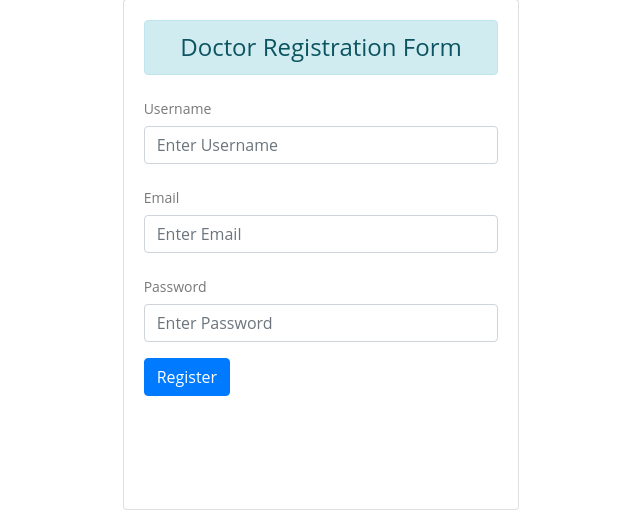
After one commit to MIKERODZ/Medication, a Django app: page /Doctorregister/ in a window 1280 px wide. The commit adds this page. Shown: the part 397-907 px from the top of the page, without its empty margins (319-959 px from the left). Run offline with Django 4.2, Linux system fonts and the light colour scheme; some libraries are stand-ins or nearby versions.

Commit message:
fifth commit

```diff
--- /dev/null
+++ b/main/templates/DoctorRegister.html
@@ -0,0 +1,83 @@
+{% extends 'base.html' %}
+
+{% block body %}
+<div class="container-fluid">
+
+<div class="row">
+
+
+    <div class="col-sm-4">
+
+
+    </div>
+
+
+    <div class="col-sm-4" style="padding-top: 20px">
+
+        <div class="card body" style="padding-bottom: 70px; padding-left: 20px; padding-right: 20px; padding-top: 20px" id="login_card">
+        <h4 class="text-center alert alert-info"> Doctor Registration Form</h4>
+
+
+        <div class="reg_form">
+            <form method="POST" action="{% url 'reg_user_doctor' %}">
+                {% csrf_token %}
+              <div class="form-group">
+
+        <label class="col-form-label">Username</label>
+
+        <div class="row">
+                <div class="col"><input type="text" class="form-control" name="username" placeholder="Enter Username" value="" required="text"></div>
+
+        </div>
+ </div>
+
+ <div class="form-group">
+    <label class="col-form-label">Email </label>
+    <div class="row">
+     <div class="col">
+         <input type="email" class="form-control" name="email" placeholder="Enter Email" required="email" value="">
+     </div>
+     </div>
+ </div>
+
+
+
+
+        <div class="form-group">
+           <label class="col-form-label">Password </label>
+           <div class="row">
+            <div class="col">
+                <input type="password" class="form-control" name="password" placeholder="Enter Password" required="" value="">
+            </div>
+            </div>
+        </div>
+
+ <button type="submit" id="reg_btn" class="btn btn-primary">Register</button>
+
+ <br>
+                   <br>
+                        <div class="form-group">
+            {% if messages %}
+            <div class="messages">
+                {% for message in messages %}
+
+                    <div class="alert alert-success" style="color:green;"> {{ message }}</div>
+
+                {% endfor %}
+            </div>
+            {% endif %}
+        </div>
+
+</form>
+</div>
+
+</div>
+</div>
+</div>
+
+
+    <div class="col-sm-4"></div>
+
+</div>
+</div>
+{% endblock %}
--- a/main/templates/register.html
+++ b/main/templates/PatientRegister.html
@@ -15,11 +15,11 @@
     <div class="col-sm-4" style="padding-top: 20px">
 
         <div class="card body" style="padding-bottom: 70px; padding-left: 20px; padding-right: 20px; padding-top: 20px" id="login_card">
-        <h4 class="text-center alert alert-info">Registration Form</h4>
+        <h4 class="text-center alert alert-info"> Patient Registration Form</h4>
 
 
         <div class="reg_form">
-            <form method="POST" action="{% url 'reg_user' %}">
+            <form method="POST" action="{% url 'reg_user_patient' %}">
                 {% csrf_token %}
               <div class="form-group">
 
--- a/main/templates/about.html
+++ b/main/templates/about.html
@@ -40,7 +40,7 @@
                             <li class="nav-item"><a class="nav-link" href="/">Home</a></li>
                             <li class="nav-item"><a class="nav-link" href="{% url 'about' %}">About</a></li>
                             <li class="nav-item"><a class="nav-link" href="{% url 'dr_list' %}">Doctors</a></li>
-                            <li class="nav-item"><a class="nav-link" href="{% url 'reg' %}">Register</a></li>
+                            <li class="nav-item"><a class="nav-link" href="{% url 'category' %}">Register</a></li>
 
                             <li class="nav-item"><a class="nav-link" href="{% url 'login' %}">Login</a></li>
                         </ul>
--- a/main/templates/category.html
+++ b/main/templates/category.html
@@ -8,8 +8,8 @@
         <h3>Choose the category</h3>
     </div>
     <div class="container">
-        <a href="{% url 'reg' %}"><div class="as_patient">PATIENT</div></a>
-            <a href="{% url 'reg' %}"><div class="as_doctor">DOCTOR</div></a>
+        <a href="{% url 'reg1' %}"><div class="as_patient">PATIENT</div></a>
+            <a href="{% url 'reg2' %}"><div class="as_doctor">DOCTOR</div></a>
 
     </div>
 </form>
--- a/main/templates/doctors.html
+++ b/main/templates/doctors.html
@@ -43,7 +43,7 @@
                             <li class="nav-item"><a class="nav-link" href="/">Home</a></li>
                             <li class="nav-item"><a class="nav-link" href="{% url 'about' %}">About</a></li>
                             <li class="nav-item"><a class="nav-link" href="{% url 'dr_list' %}">Doctors</a></li>
-                            <li class="nav-item"><a class="nav-link" href="{% url 'reg' %}">Register</a></li>
+                            <li class="nav-item"><a class="nav-link" href="{% url 'category' %}">Register</a></li>
 
                             <li class="nav-item"><a class="nav-link" href="{% url 'login' %}">Login</a></li>
                         </ul>
--- a/main/urls.py
+++ b/main/urls.py
@@ -7,9 +7,11 @@ from django.contrib.auth import views as auth_views
 urlpatterns = [
 
 path('', views.home, name='home'),
-path('register/', views.registerView, name='reg'),
+path('Patientregister/', views.PatientRegisterView, name='reg1'),
+path('Doctorregister/', views.DoctorRegisterView, name='reg2'),
 path('category/', views.category, name='category'),
-path('reg_user/', views.registerUser, name='reg_user'),
+path('reg_user_patient/', views.registerUserPatient, name='reg_user_patient'),
+path('reg_user_doctor/', views.registerUserDoctor, name='reg_user_doctor'),
 path('login/', views.loginView, name='login'),
 path('patient/', views.patient_home, name='patient'),
 path('create_profile/', views.create_profile, name='create_profile'),
--- a/main/views.py
+++ b/main/views.py
@@ -30,11 +30,15 @@ def category(request):
 	return render(request, 'category.html')
 
 
-def registerView(request):
-	return render(request, 'register.html')
+def PatientRegisterView(request):
+	return render(request, 'PatientRegister.html')
+
+def DoctorRegisterView(request):
+	return render(request, 'DoctorRegister.html')
 
 
-def registerUser(request):
+
+def registerUserPatient(request):
 	if request.method == 'POST':
 		username = request.POST['username']
 		email = request.POST['email']
@@ -43,12 +47,28 @@ def registerUser(request):
 
 		a = User(username=username, email=email, password=password, is_patient=True)
 		a.save()
-		messages.success(request, 'Account Was Created Successfully')
-		return redirect('reg')
+		msg = messages.success(request, 'Account Was Created Successfully, You can now Login')
+		return render(request, 'login.html',msg)
+
 	else:
 		messages.error(request, 'Failed To Register, Try Again Later')
-		return redirect('reg')
+		return redirect('reg1')
 
+
+def registerUserDoctor(request):
+	if request.method == 'POST':
+		username = request.POST['username']
+		email = request.POST['email']
+		password = request.POST['password']
+		password = make_password(password)
+
+		a = User(username=username, email=email, password=password, is_doctor=True)
+		a.save()
+		msg = messages.success(request, 'Account Was Created Successfully, You can now Login')
+		return render(request, 'login.html',msg)
+	else:
+		messages.error(request, 'Failed To Register, Try Again Later')
+		return redirect('reg2')
 
 def loginView(request):
 	if request.method == 'POST':
```
Also changed, not shown: main/templates/doctor/base.html (+4 -4 lines).
